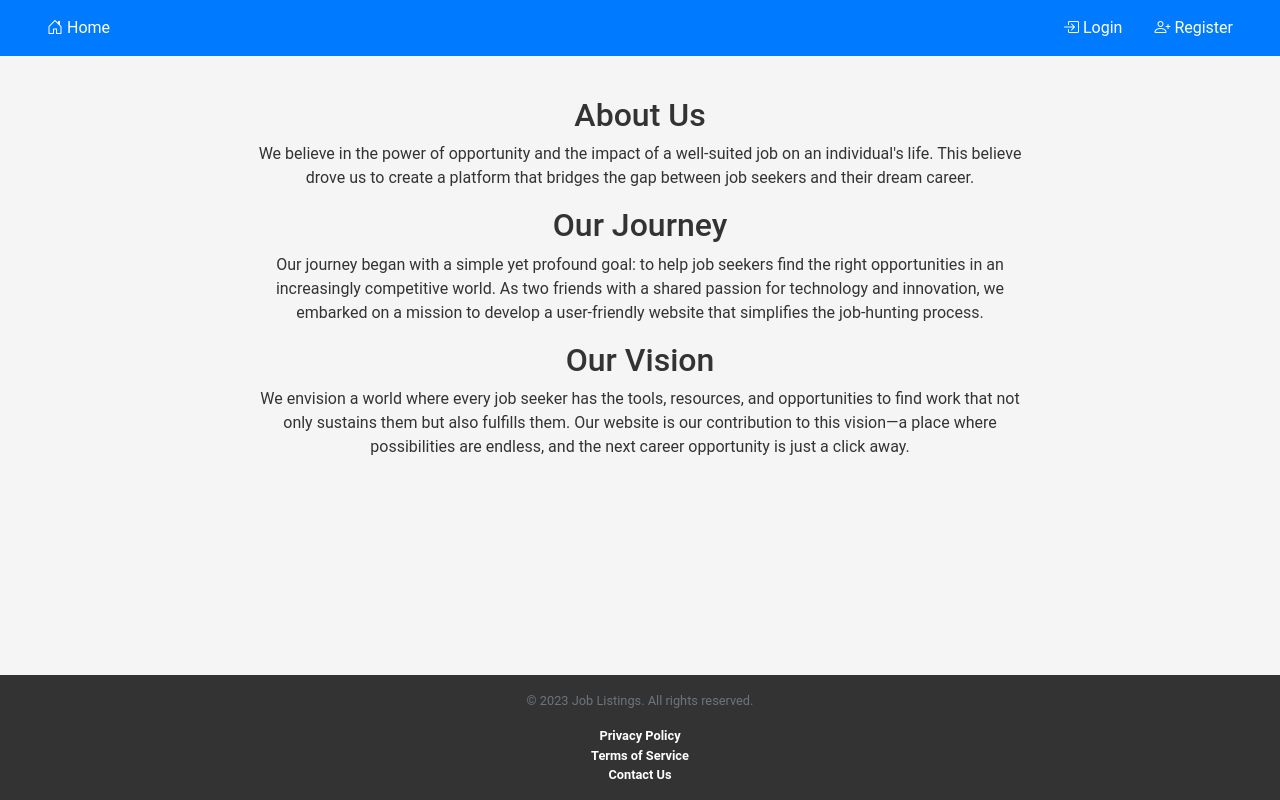
After one commit to RoCode2000/JobSearchProject, a Flask app: page /about in a window 1280 px wide. The commit adds this page. Run offline with Flask 3, Linux system fonts and the light colour scheme.

Commit message:
Added about us section

```diff
--- a/app.py
+++ b/app.py
@@ -330,3 +330,7 @@ def savedjobs():
         joblist = joblist + joblistinfo
 
     return render_template("savedjobs.html", joblist = joblist)
+
+@app.route("/about")
+def aboutus():
+    return render_template("about.html")
--- /dev/null
+++ b/templates/about.html
@@ -0,0 +1,33 @@
+{% extends "layout.html" %}
+
+{% block main %}
+<div style="text-align: center;" class="container">
+    <div>
+        <h2>About Us</h2>
+        <p>
+            We believe in the power of opportunity and the impact of a well-suited job on an individual's life.
+            This believe drove us to create a platform that bridges the gap between job seekers and their dream career.
+        </p>
+    </div>
+    <div>
+        <h2>Our Journey</h2>
+        <p>
+            Our journey began with a simple yet profound goal: to help job seekers find the right opportunities in an
+            increasingly competitive world. As two friends with a shared passion for technology and innovation, we
+            embarked
+            on a
+            mission to develop a user-friendly website that simplifies the job-hunting process.
+        </p>
+    </div>
+    <div>
+        <h2>Our Vision</h2>
+        <p>
+            We envision a world where every job seeker has the tools, resources, and opportunities to find work that not
+            only
+            sustains them but also fulfills them. Our website is our contribution to this vision—a place where
+            possibilities
+            are endless, and the next career opportunity is just a click away.
+        </p>
+    </div>
+</div>
+{% endblock %}
--- a/templates/layout.html
+++ b/templates/layout.html
@@ -60,7 +60,7 @@
             </a>
           </li>
           <li class="nav-item px-2">
-            <a class="nav-link text-white" href="#">
+            <a class="nav-link text-white" href="/about">
               <i class="bi bi-info-circle"></i> About us
             </a>
           </li>
```
Also changed, not shown: 1 other file.
